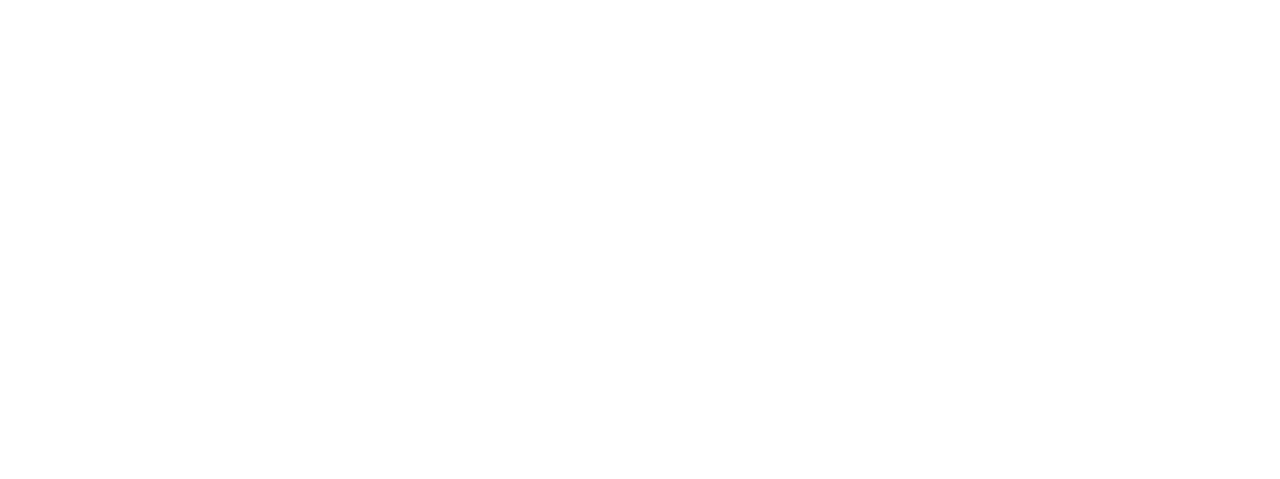
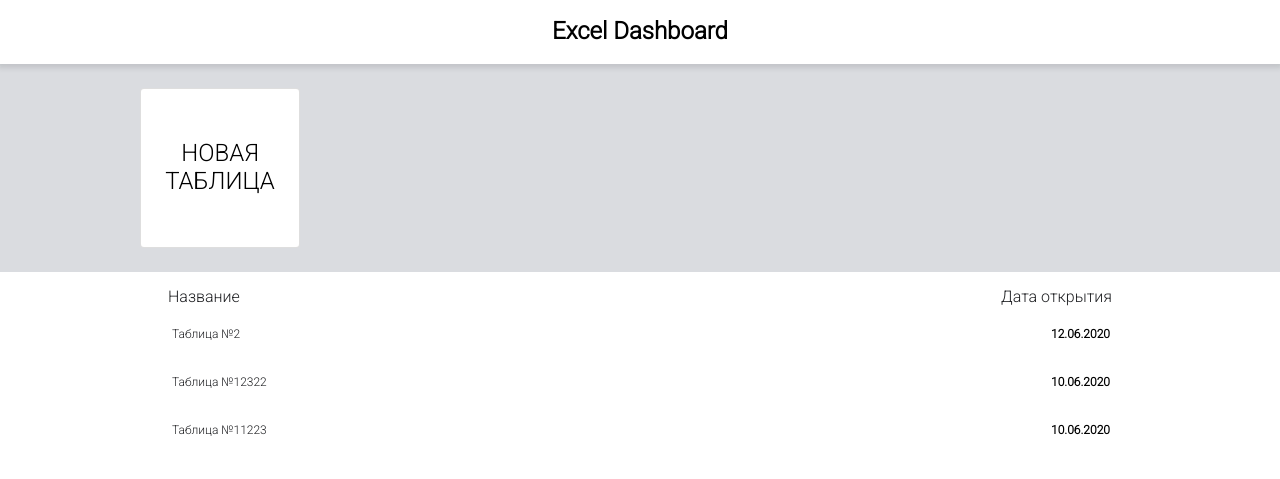
Before and after one commit to sood21-js/excel, a website built with webpack: page src/assets/dashboard.html in a window 1280 px wide. Built offline with nearby package versions, Linux system fonts and the light colour scheme.

Commit message:
add dashboard

```diff
--- a/src/assets/dashboard.html
+++ b/src/assets/dashboard.html
@@ -10,7 +10,36 @@
 </head>
 
 <body>
-    <div id="app" class="container">
+    <div id="app">
+        <div class="db"></div>
+        <div class="db__header">
+            <h1>Excel Dashboard</h1>
+        </div>
+        <div class="db__new">
+            <div class="db__view">
+                <a href="#" class="db__create">Новая<br>таблица</a>
+            </div>
+        </div>
+        <div class="db__table db__view">
+            <div class="db__list-header">
+                <span>Название</span>
+                <span>Дата открытия</span>
+            </div>
+            <ul class="db_list">
+                <li class="db__record">
+                    <a href="#">Таблица №2</a>
+                    <strong>12.06.2020</strong>
+                </li>
+                <li class="db__record">
+                    <a href="#">Таблица №12322</a>
+                    <strong>10.06.2020</strong>
+                </li>
+                <li class="db__record">
+                    <a href="#">Таблица №11223</a>
+                    <strong>10.06.2020</strong>
+                </li>
+            </ul>
+        </div>
     </div>
 </body>
 
--- a/src/scss/_variables.scss
+++ b/src/scss/_variables.scss
@@ -1,6 +1,8 @@
 $header-height: 34px;
 $toolbar-height: 40px;
 $formala-height: 24px;
+
+$db-heaer-height: 64px;
 
 $cell-info-width: 40px;
 $cell-width: 120px;
--- /dev/null
+++ b/src/scss/dashboard.scss
@@ -0,0 +1,92 @@
+@import "variables";
+@import "mixins";
+
+.db {
+  &__header {
+    position: fixed;
+    left: 0;
+    right: 0;
+    top: 0;
+    height: $db-heaer-height;
+    display: flex;
+    align-items: center;
+    justify-content: center;
+    background: #fff;
+    box-shadow: 0 2px 5px 2px rgba(60, 64, 67, 0.15);
+    z-index: 1000;
+  }
+
+  &__new {
+    margin-top: $db-heaer-height;
+    padding: 1.5rem;
+    background: #dadce0;
+  }
+
+  &__create {
+    width: 160px;
+    height: 160px;
+    background: #fff;
+    border-radius: 4px;
+    border: 1px solid $gray;
+    display: flex;
+    justify-content: center;
+    align-items: center;
+    font-size: 1.5rem;
+    text-transform: uppercase;
+    text-decoration: none;
+    color: #000;
+    text-align: center;
+
+    &:hover {
+      color: $green;
+      border-color: $green;
+      cursor: pointer;
+    }
+  }
+
+  &__view {
+    max-width: 1000px;
+    margin: 0 auto;
+  }
+
+  &__table {
+    padding: 1rem;
+  }
+
+  &__list-header {
+    display: flex;
+    justify-content: space-between;
+    color: #202124;
+    font-weight: 500;
+    font-size: 16px;
+    margin-bottom: 10px;
+    padding: 0 12px;
+  }
+
+  &__list {
+    @include clear-list();
+  }
+
+  &__record {
+    display: flex;
+    justify-content: space-between;
+    align-items: center;
+    padding: 12px 14px 12px 16px;
+    margin-bottom: 10px;
+
+    &:hover{
+      background: #e5f4ea;
+      border-radius: 25px;
+    }
+
+    a {
+      text-decoration: none;
+      cursor: pointer;
+      color: #202124;
+    }
+
+    a:hover {
+      text-decoration: underline;
+    }
+  }
+}
--- a/src/scss/index.scss
+++ b/src/scss/index.scss
@@ -5,6 +5,7 @@
 @import "formula";
 @import "table";
 @import "toolbar";
+@import "dashboard";
 
 * {
   margin: 0;
--- a/src/scss/mixins.scss
+++ b/src/scss/mixins.scss
@@ -23,3 +23,9 @@
     cursor: pointer;
   }
 }
+
+@mixin clear-list() {
+  list-style: none;
+  margin: 0;
+  padding: 0;
+}
```
Also changed, not shown: src/assets/excel.html (added, +96 -0 lines), src/index.html (+1 -81 lines).
